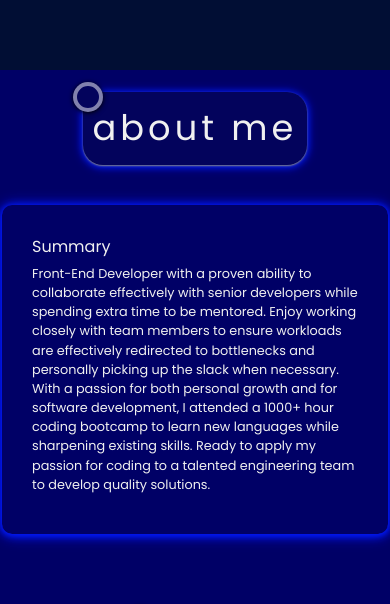
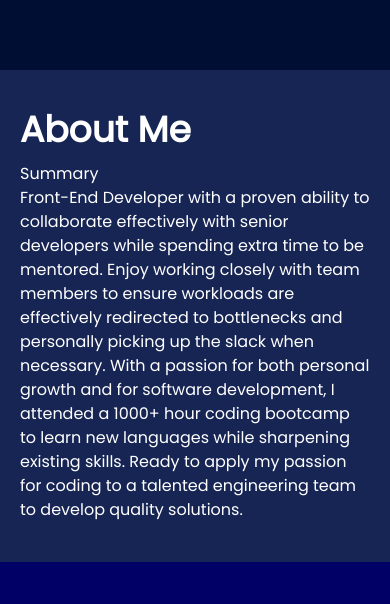
Before and after one commit to khairulhabibie/khairulhabibie.github.io, a React (Create React App) app: page / in a window 390 px wide. Shown: the part 774-1378 px from the top of the page. Built offline with nearby package versions, Linux system fonts and the light colour scheme.

Commit message:
restyle scss to tailwind container footer & about

```diff
--- a/src/Container/About/About.jsx
+++ b/src/Container/About.jsx
@@ -1,14 +1,13 @@
-import "./About.scss";
+
 import React from "react";
 
 const About = () => {
   return (
-    <div id="about" className="about">
-      <div className="container">
-        <h1>about me</h1>
-        <div className="article">
+    <div id="about" className="bg-blue-950 md:px-10 px-5 py-10">
+       <h1 className="text-4xl font-bold">About Me</h1>
+        <div className="mt-3">
           <h2>Summary</h2>
-          <article>
+          <article className="md:text-justify">
             Front-End Developer with a proven ability to collaborate effectively
             with senior developers while spending extra time to be mentored.
             Enjoy working closely with team members to ensure workloads are
@@ -19,8 +18,8 @@ const About = () => {
             my passion for coding to a talented engineering team to develop
             quality solutions.
           </article>
-        </div>
-      </div>
+
+       </div>
     </div>
   );
 };
--- a/src/Container/About/About.scss
+++ /dev/null
@@ -1,88 +0,0 @@
-.about {
-  padding: 30px 30px 50px 30px;
-  width: 100%;
-  background-color: rgb(0, 0, 102);
-  color: rgb(240, 240, 240);
-  position: relative;
-  z-index: 2;
-  .container {
-    display: flex;
-    flex-wrap: wrap;
-    justify-content: center;
-    margin: 0 auto;
-    align-items: center;
-    h1 {
-      text-align: center;
-      font-size: 2.2em;
-      padding: 10px;
-      margin: 20px 0 40px 0;
-      letter-spacing: 4px;
-      border-radius: 20px;
-      position: relative;
-      background: rgb(3, 3, 92);
-      box-shadow: 0 1px 2px #828386, 0 1px 7px rgb(0, 24, 243), 0 1px 11px rgb(0, 24, 243);
-      transition: all 0.3s;
-      cursor: pointer;
-    }
-    h1:hover {
-      transform: rotate(-20deg);
-      transform-origin: top left;
-    }
-    h1:after {
-      position: absolute;
-      content: '';
-      top: -10px;
-      left: -10px;
-      height: 30px;
-      width: 30px;
-      border-radius: 50%;
-      background: rgb(3, 3, 92);
-      z-index: 1;
-      border: 4px solid rgba(255, 255, 255, 0.5);
-      box-shadow: 0 1px 5px black;
-    }
-    .article {
-      text-align: justify;
-      margin: 0 auto;
-      padding: 30px;
-      box-sizing: border-box;
-      transition: all 0.3s;
-      border-radius: 10px;
-      box-shadow: 0 1px 5px rgb(0, 24, 243), 0 1px 10px rgb(0, 24, 243), 0 1px 15px rgb(0, 24, 243);
-
-      article {
-        margin: 5px 0 10px;
-        font-size: 0.8em;
-      }
-      p {
-        position: relative;
-        display: flex;
-        padding: 3px;
-        flex-wrap: wrap;
-        justify-content: center;
-
-        i {
-          font-size: 3em;
-          padding: 5px 10px;
-          // transition: all 0.3s;
-        }
-        i:hover {
-          cursor: pointer;
-          animation: rotationX 1s ease;
-          background-color: rgba(255, 255, 255, 0.1);
-        }
-      }
-    }
-  }
-}
-
-// resposive
-@media screen and (max-width: 500px) {
-  .about {
-    padding: 2px;
-
-    article {
-      text-align: left;
-    }
-  }
-}
--- a/src/Container/Footer/Footer.jsx
+++ b/src/Container/Footer.jsx
@@ -1,10 +1,8 @@
-import "./Footer.scss";
-
 import React from "react";
 
 const Footer = () => {
   return (
-    <footer>
+    <footer className="bg-blue-950 py-5 text-2xl text-center ">
       <p>Thank for View</p>
     </footer>
   );
--- a/src/Container/Footer/Footer.scss
+++ /dev/null
@@ -1,14 +0,0 @@
-footer {
-  color: rgb(236, 236, 236);
-  overflow-y: hidden;
-  letter-spacing: 3px;
-  background-color: rgb(2, 14, 53);
-  position: relative;
-  z-index: 2;
-  p {
-    font-size: 1.3em;
-    text-align: center;
-    padding: 20px 0;
-    font-weight: 800;
-  }
-}
--- a/src/Pages/HomePage.jsx
+++ b/src/Pages/HomePage.jsx
@@ -1,11 +1,11 @@
 import React, { Component } from "react";
 // import Navbar from "../Container/Navbar";
 import Cover from "../Container/Cover/Cover";
-import About from "../Container/About/About";
+import About from "../Container/About";
 import Skill from "../Container/Skill/Skill";
 import Project from "../Container/Project/Project";
 import Messege from "../Container/Messege/Messege";
-import Footer from "../Container/Footer/Footer";
+import Footer from "../Container/Footer";
 
 export default class HomePage extends Component {
   render() {
--- a/src/Styles/animation.css
+++ b/src/Styles/animation.css
@@ -15,7 +15,7 @@
     transform: rotate(10deg);
   }
   50% {
-    transform: rotate(-10deg);
+    transform: rotate(-5deg);
   }
   100% {
     transform: rotate(10deg);
```
